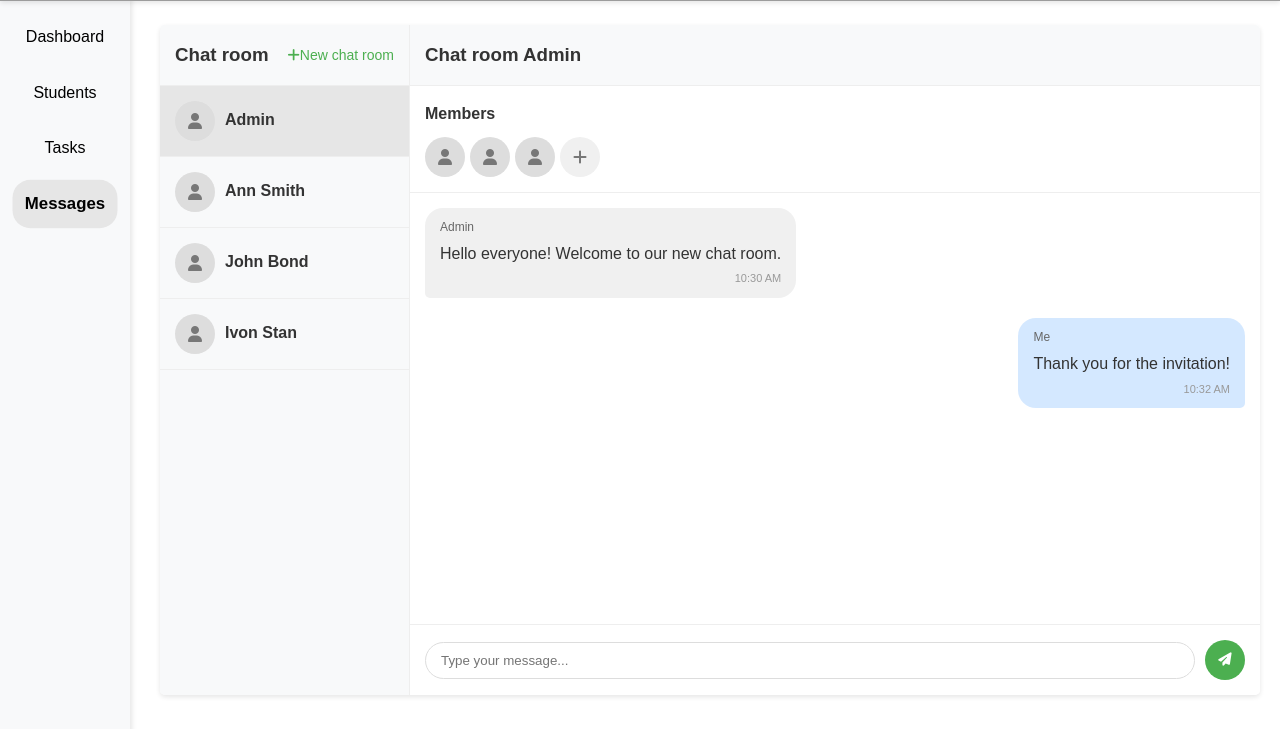
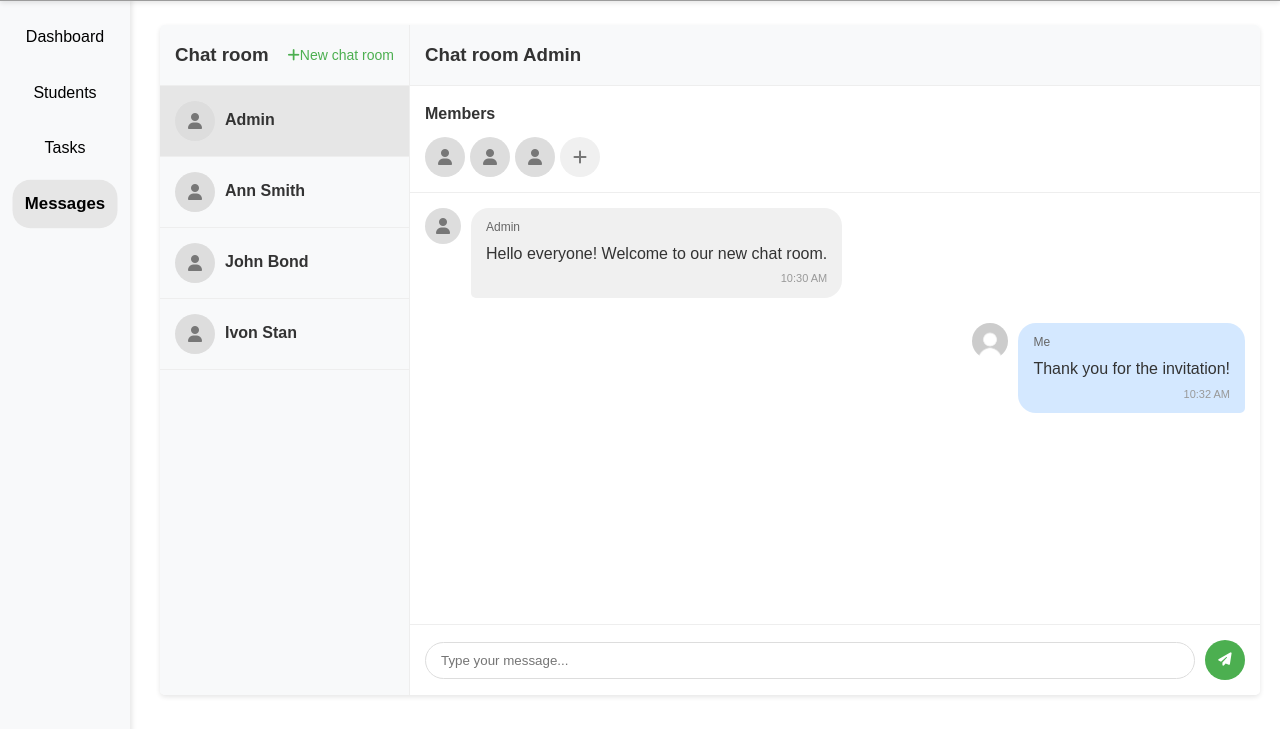
Before and after one commit to kateryna-havryshchuk/student-monitor, a PHP site: page /messages.html in a window 1280 px wide. Shown: the part 71-800 px from the top of the page. Run offline with PHP 8.4, Linux system fonts and the light colour scheme; some libraries are stand-ins or nearby versions.

Commit message:
New changes

```diff
--- a/lab1/messageStyle.css
+++ b/lab1/messageStyle.css
@@ -395,11 +395,38 @@ main h1 {
 
 .message {
     max-width: 70%;
+    position: relative;
+    margin-bottom: 15px;
+    display: flex;
+    align-items: flex-start;
+    gap: 10px;
+}
+
+.message-bubble {
     padding: 10px 15px;
     border-radius: 18px;
-    position: relative;
-    margin-bottom: 10px;
+    background-color: #f0f0f0;
+    word-wrap: break-word;
 }
+
+.message-avatar {
+    width: 36px;
+    height: 36px;
+    border-radius: 50%;
+    background-color: #ddd;
+    display: flex;
+    align-items: center;
+    justify-content: center;
+    color: #777;
+    overflow: hidden;
+}
+
+.message-avatar img {
+    width: 100%;
+    height: 100%;
+    object-fit: cover;
+}
+
 
 .message-sender {
     font-size: 12px;
@@ -420,12 +447,19 @@ main h1 {
 
 .message-received {
     align-self: flex-start;
+}
+
+.message-received .message-bubble {
     background-color: #f0f0f0;
     border-bottom-left-radius: 5px;
 }
 
 .message-sent {
     align-self: flex-end;
+    flex-direction: row-reverse;
+}
+
+.message-sent .message-bubble {
     background-color: #d4e8ff;
     border-bottom-right-radius: 5px;
 }
--- a/lab1/messages.html
+++ b/lab1/messages.html
@@ -7,12 +7,11 @@
     <title>Messages</title>
     <link rel="stylesheet" href="messageStyle.css">
     <script src="https://kit.fontawesome.com/d9209b8d96.js" crossorigin="anonymous"></script>
-    <script type="module" src="index.js"></script>
+    <script type="module" src="messagesFunctional.js"></script>
 </head>
 
 <body>
     <div id="wrapper">
-
         <header>
             <div class="logo">
                 <div class="cms-link" id="cms-logo">
@@ -25,6 +24,9 @@
                     <button id="notificationBtn">
                         <i class="fa-regular fa-bell fa-xl" id="bellIcon"></i>
                     </button>
+                    <div class="notify-content">
+                        <a href="#">No new notifications</a>
+                    </div>
                 </div>
 
                 <div class="user-dropdown">
@@ -37,9 +39,7 @@
                         <a href="#">Log out</a>
                     </div>
                 </div>
-
             </div>
-
         </header>
 
         <main>
@@ -56,6 +56,7 @@
                     </ul>
                 </nav>
             </div>
+
             <!-- Chat container -->
             <div class="table-container chat-container">
                 <!-- Chat sidebar -->
@@ -63,7 +64,7 @@
                     <div class="chat-header">
                         <h3>Chat room</h3>
                         <button class="new-chat-btn" id="addBtn">
-                            <i class="fa-solid fa-plus"></i> New chat room
+                            <i class="fa-solid fa-plus"></i>New chat room
                         </button>
                     </div>
 
@@ -129,15 +130,25 @@
 
                     <div class="chat-messages">
                         <div class="message message-received">
+                            <div class="message-avatar">
+                                <i class="fa-solid fa-user"></i>
+                            </div>
+                            <div class="message-bubble">
                                 <div class="message-sender">Admin</div>
                                 <div class="message-content">Hello everyone! Welcome to our new chat room.</div>
                                 <div class="message-time">10:30 AM</div>
                             </div>
+                        </div>
 
                         <div class="message message-sent">
+                            <div class="message-bubble">
                                 <div class="message-sender">Me</div>
                                 <div class="message-content">Thank you for the invitation!</div>
                                 <div class="message-time">10:32 AM</div>
+                            </div>
+                            <div class="message-avatar">
+                                <img src="/images/user-icon.jpg" alt="Me">
+                            </div>
                         </div>
                     </div>
 
@@ -152,7 +163,5 @@
         </main>
     </div>
 
-    </main>
-    </div>
 </body>
 </html>
--- a/lab1/messagesFunctional.js
+++ b/lab1/messagesFunctional.js
@@ -1,3 +1,11 @@
+document.getElementById('cms-logo').addEventListener('click', function() {
+    window.location.href = 'students.html';
+});
+
+document.getElementById('notificationBtn').addEventListener('click', function() {
+    window.location.href = 'messages.html';
+});
+
 document.getElementById("addBtn").addEventListener("click", function() {
     document.getElementById("addModal").style.display = "block";
 });
```
Lines whose indentation alone changed are shown as unchanged.
